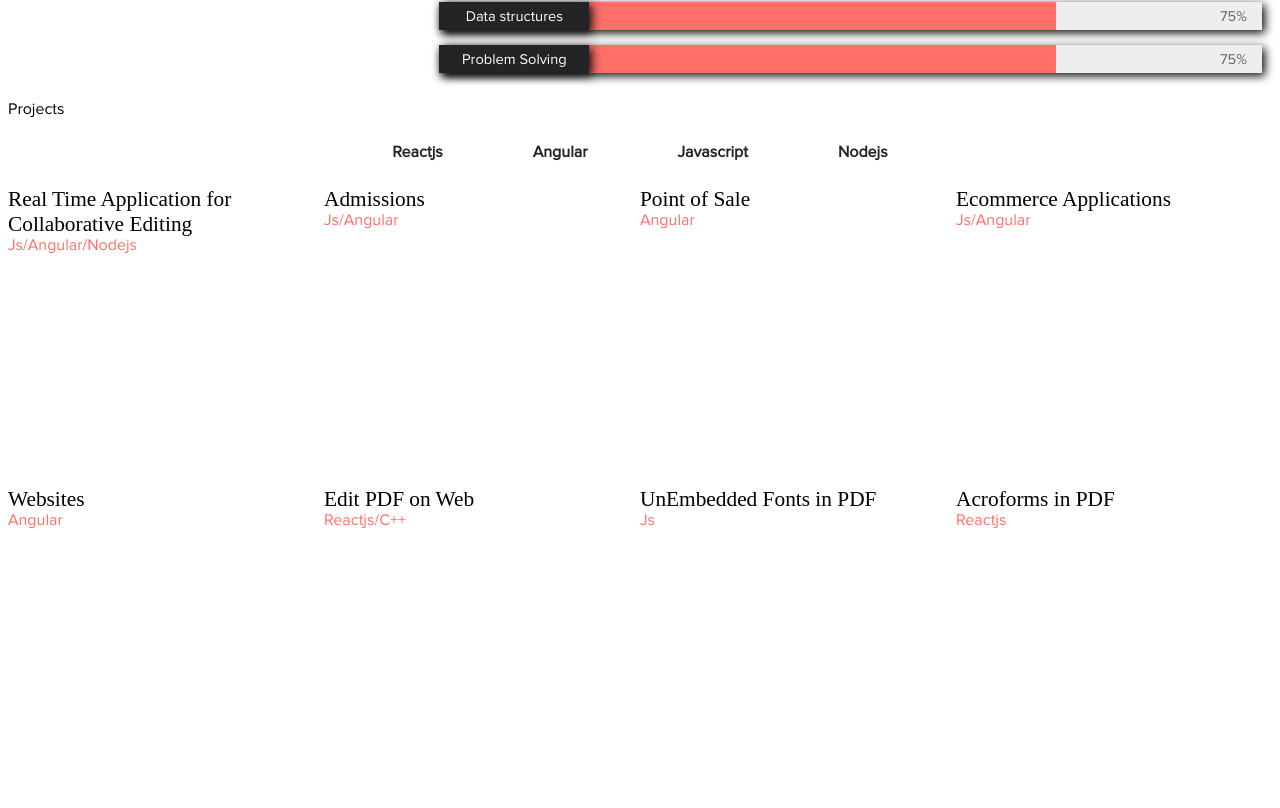
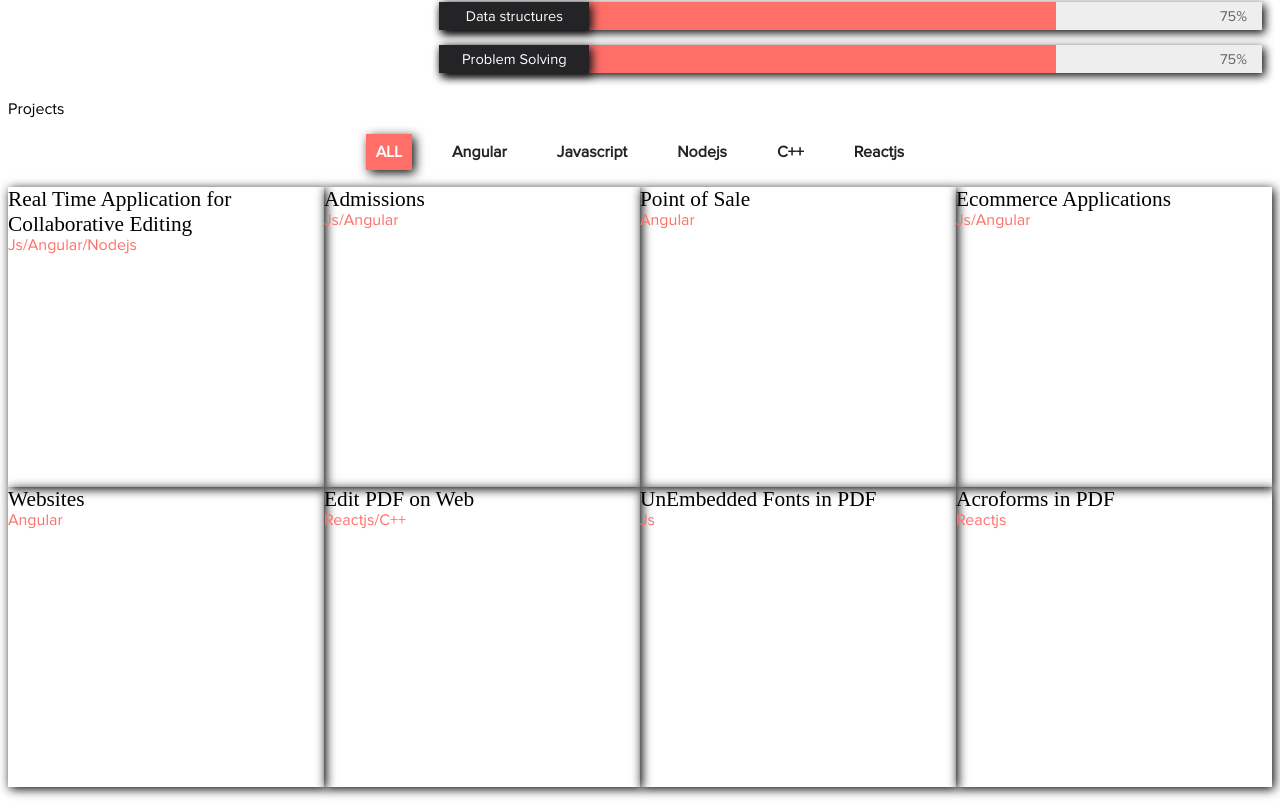
Before and after one commit to Rishabh199-5/ThisIsRishabh, a React (Create React App) app in the folder portfolio/: page / in a window 1280 px wide. Shown: the part 1632-2440 px from the top of the page. Built offline with nearby package versions, Linux system fonts and the light colour scheme.

Commit message:
adding handling for projects sections

```diff
--- a/portfolio/src/components/Projects.js
+++ b/portfolio/src/components/Projects.js
@@ -1,23 +1,38 @@
-import React from "react";
+import React,{ useState } from "react";
+import classnames from "classnames";
 import ProjectCSS from '../styles/Projects.module.css';
 
 const Projects = () => {
+
+    const [filterIndex, setFilterIndex] = useState(0);
     const projects = [
-        { title: "Real Time Application for Collaborative Editing", tech: "js/angular/nodejs" },
-        { title: "Admissions", tech: "js/angular" },
-        { title: "Point of Sale", tech: "angular" },
-        { title: "Ecommerce Applications", tech: "js/angular" },
-        { title: "Websites", tech: "angular" },
-        { title: "Edit PDF on Web", tech: "reactjs/c++" },
-        { title: "UnEmbedded Fonts in PDF", tech: "js" },
-        { title: "Acroforms in PDF", tech: "reactjs" },
+        { title: "Real Time Application for Collaborative Editing", tech: "js/angular/nodejs" , filters: [0,1,3,5]},
+        { title: "Admissions", tech: "js/angular", filters: [0,1,2] },
+        { title: "Point of Sale", tech: "angular" , filters: [0,1]},
+        { title: "Ecommerce Applications", tech: "js/angular", filters: [0,1,2] },
+        { title: "Websites", tech: "angular" , filters: [0,1]},
+        { title: "Edit PDF on Web", tech: "reactjs/c++", filters: [0,4,5] },
+        { title: "UnEmbedded Fonts in PDF", tech: "js" , filters: [0,2]},
+        { title: "Acroforms in PDF", tech: "reactjs" ,filters: [0,5]},
     ];
+    const [projectsList, setProjectsList] = useState(projects);
     const filters = [
-        { name: 'reactjs' },
-        { name: 'angular' },
-        { name: 'javascript' },
-        { name: 'nodejs' },
+        { name: 'ALL' , value : 0 },
+        { name: 'angular' , value : 1 },
+        { name: 'javascript', value : 2},
+        { name: 'nodejs', value : 3},
+        { name: 'C++', value : 4},
+        { name: 'reactjs' , value : 5},
     ]
+    const setActiveFilter = (index) => {
+        setFilterIndex(index);
+        const currProjects = projects.map(project => {
+            if(project.filters.indexOf(index) !==-1)
+            return project;
+        }).filter(ele => ele);
+        setProjectsList(currProjects);
+    }
+
     return (
         <div className={ProjectCSS.wrapper} >
             <div className={ProjectCSS.heading}>
@@ -27,13 +42,13 @@ const Projects = () => {
                 <span className="line"></span>
             </div>
             <div className={ProjectCSS.filterWrapper}>
-                {filters.map((filter) => (
-                    <span className={ProjectCSS.filter}>{filter.name}</span>
+                {filters.map((filter,index) => (
+                    <span className = {classnames(ProjectCSS.filter,{[`${ProjectCSS.selectedFilter}`]:(filterIndex === index)})} onClick = {() => setActiveFilter(index)}>{filter.name}</span>
                 ))}
             </div>
             <div className={ProjectCSS.gridContainer}>
             {
-                projects.map((project) => (
+                projectsList.map((project) => (
                         <div className={ProjectCSS.project}>
                             <div className="card">
                             </div>
--- a/portfolio/src/styles/Projects.module.css
+++ b/portfolio/src/styles/Projects.module.css
@@ -14,7 +14,7 @@
     text-transform: capitalize;
     float: left;
     margin: 0 15px;
-    padding: 0 30px;
+    padding: 10px;
     color: #242427;
     cursor: pointer;
     font-weight: 600;
@@ -23,6 +23,8 @@
 
 .selectedFilter{
     background-color: #ff6f68;
+    color: #fff;
+    box-shadow: 3px 3px 10px #0d0c0d;
 }
 
 .gridContainer{
@@ -34,6 +36,7 @@
     width: 25%;
     float: left;
     height: 300px;
+    box-shadow: 2px 2px 10px;
 }
 
 .text{
```
